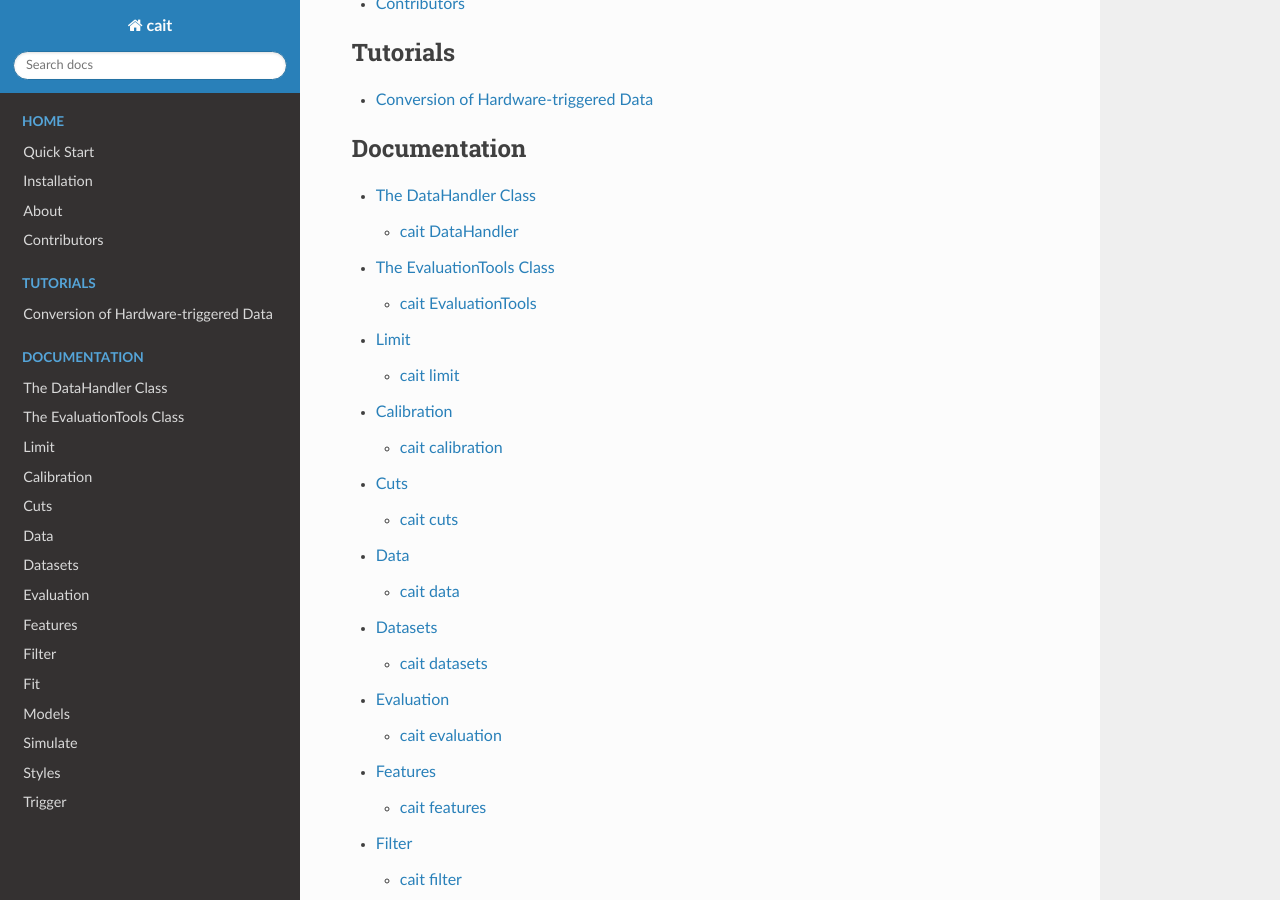
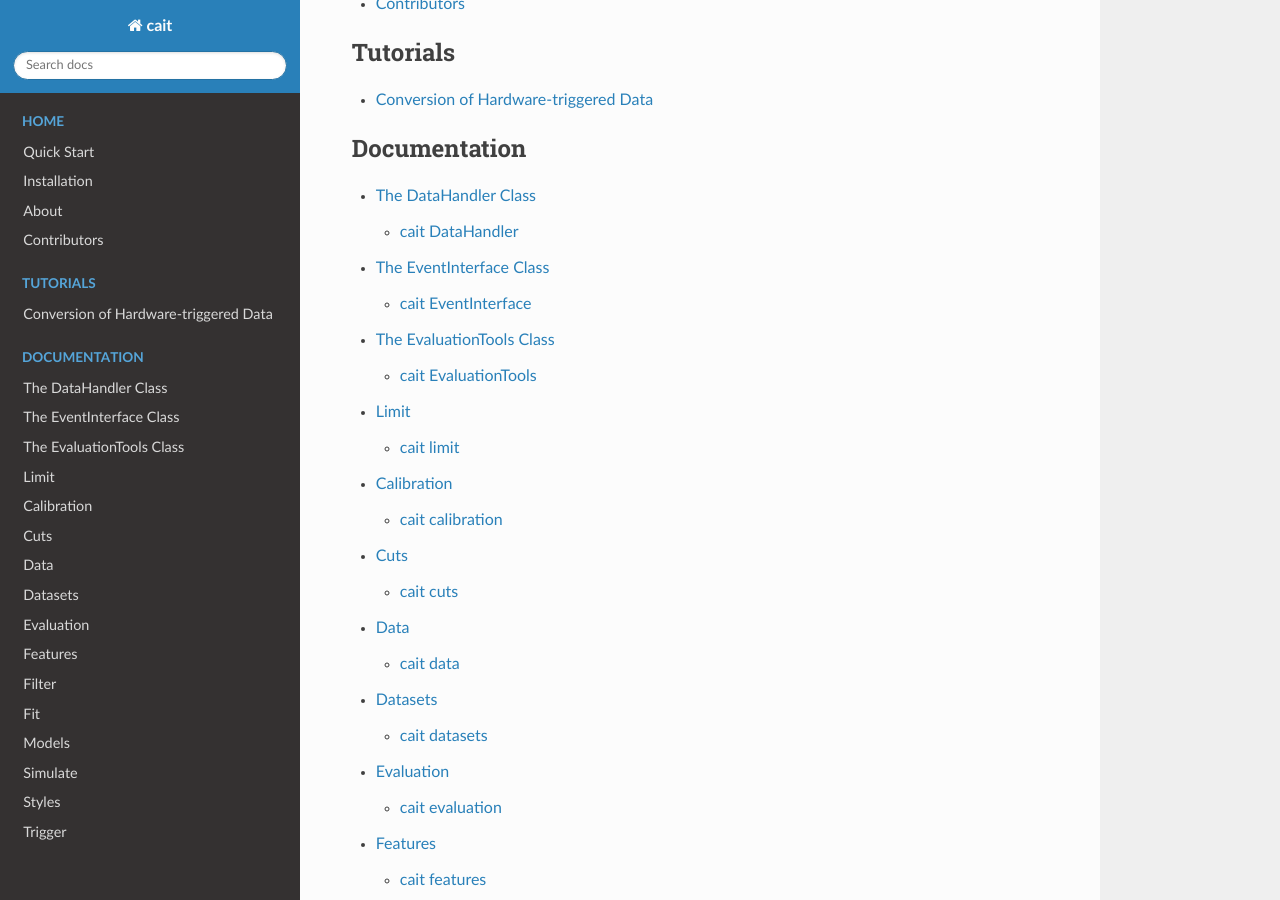
Before and after one commit to fewagner/cait, a Sphinx documentation site: the page built from docs/source/index.rst, in a window 1280 px wide and 900 px high, scrolled down 1405 px. Built offline with Sphinx 7.4.7 and the Read the Docs theme 2.0.0, drawn with Linux system fonts in a browser that asks for light colours.

Commit message:
Docs first steps 2

```diff
--- /dev/null
+++ b/docs/source/documentation/eventinterface.rst
@@ -0,0 +1,10 @@
+***************************************
+The EventInterface Class
+***************************************
+
+.. contents:: Table of Contents
+
+cait EventInterface
+================
+.. autoclass:: cait.EventInterface
+   :members:
--- a/docs/source/index.rst
+++ b/docs/source/index.rst
@@ -20,6 +20,7 @@
    :maxdepth: 3
 
    ../documentation/datahandler
+   ../documentation/eventinterface
    ../documentation/evaluationtools
    ../documentation/bandfit
    ../documentation/calibration
```
